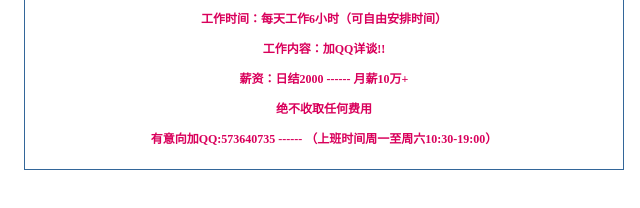
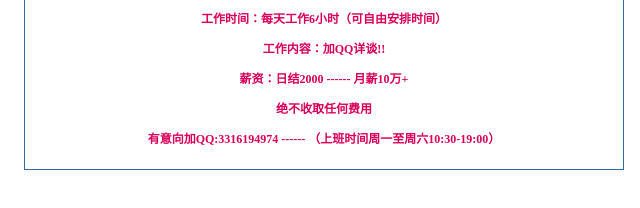
Before and after one commit to xzy264/zp, a plain HTML site: page index.html in a window 1280 px wide. Shown: the part 146-354 px from the top of the page, 316-956 px from the left. Drawn offline with Linux system fonts and the light colour scheme.

Commit message:
Update index.html

```diff
--- a/index.html
+++ b/index.html
@@ -138,7 +138,7 @@ a,a:link,a:visited,a:hover,a:active{
     <p> 工作内容：加QQ详谈!!</p>
   <p>薪资：日结2000 ------ 月薪10万+</p>
     <p>绝不收取任何费用</p>
- <p> 有意向加QQ:573640735  ------ （上班时间周一至周六10:30-19:00）
+ <p> 有意向加QQ:3316194974  ------ （上班时间周一至周六10:30-19:00）
 </div></div>
 
 
```
